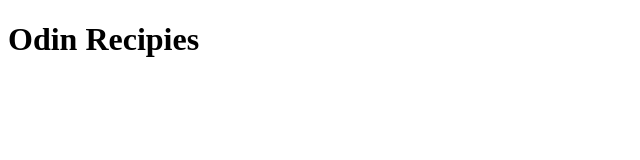
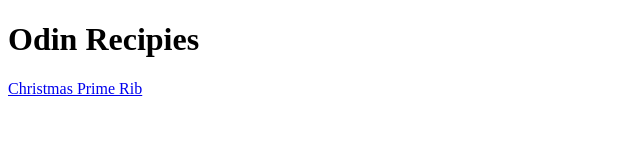
Before and after one commit to Dylan5019-Odin/odin-recipes, a plain HTML site: page index.html in a window 1280 px wide. Shown: the whole page, without its empty margins (0-640 px from the left). Drawn offline with Linux system fonts and the light colour scheme.

Commit message:
Relized Prior Commits were within a directory This Commit actually includes the index.html changes

```diff
--- a/index.html
+++ b/index.html
@@ -8,5 +8,6 @@
 </head>
 <body>
     <h1>Odin Recipies</h1>
+    <a href="recpies/christmas-prime-rib.jtml">Christmas Prime Rib</a>
 </body>
 </html>
```
